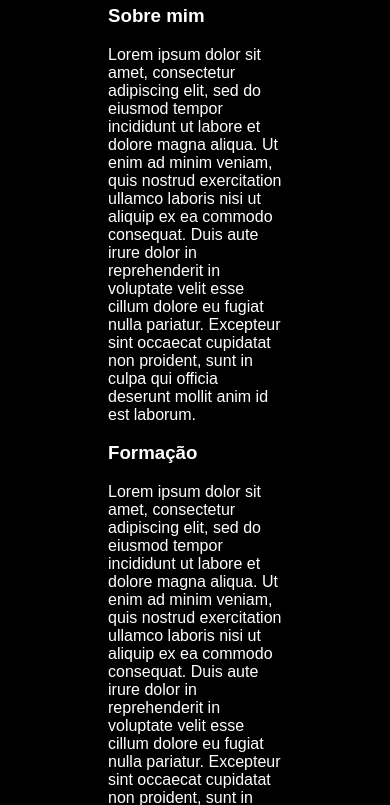
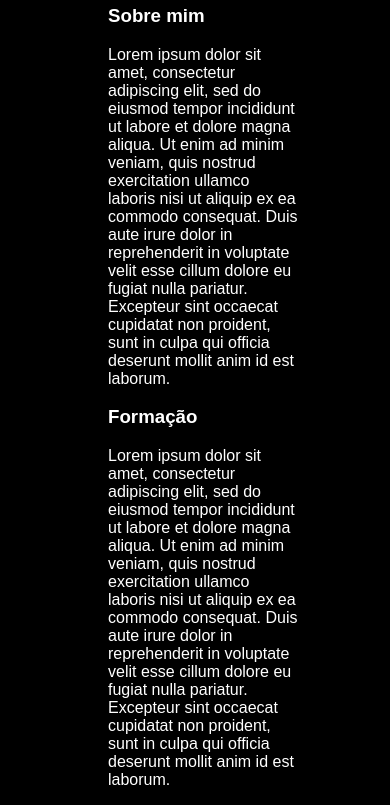
Before and after one commit to KingsOPx/Primeiro_Projeto_HTMLCSS_portfolio, a plain HTML site: page index.html in a window 390 px wide. Shown: the part 432-1237 px from the top of the page. Drawn offline with Linux system fonts and the light colour scheme.

Commit message:
Update index.css

```diff
--- a/css/index.css
+++ b/css/index.css
@@ -65,3 +65,11 @@ footer p {
 nav a:hover {
     color: #00ffd8;
 }
+
+@media screen and (max-width: 768px) {
+    body {
+        width: 100%;
+        flex-direction: column;
+    }
+
+}
```
